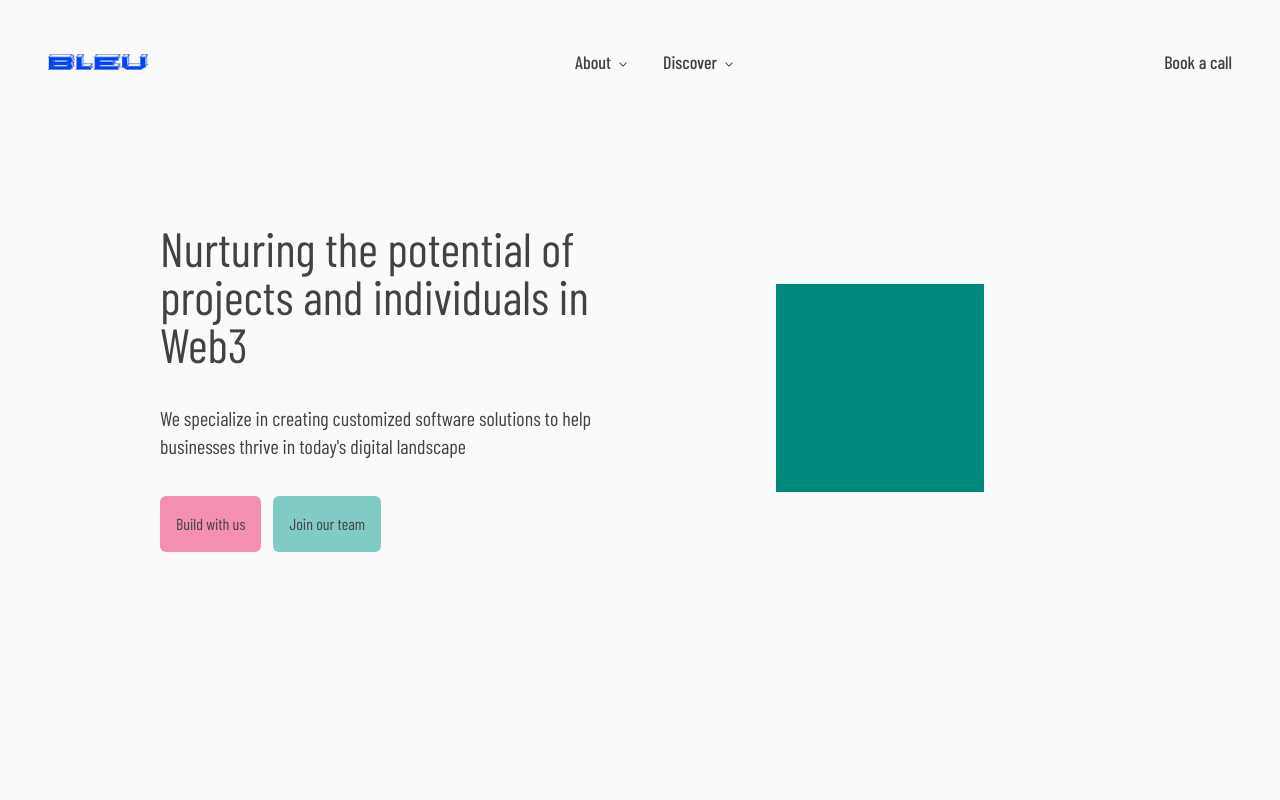
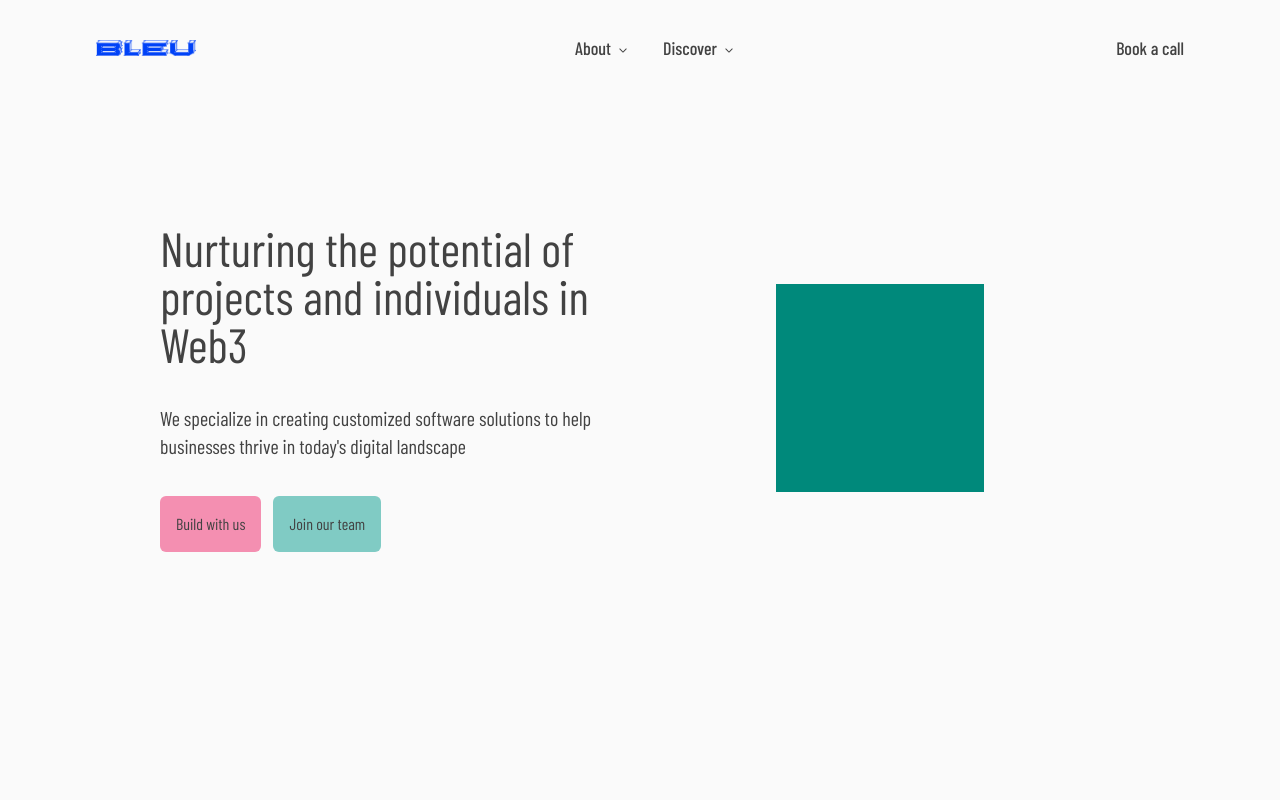
Before and after one commit to bleu/next-mdx, a Next.js app: page / in a window 1280 px wide. Shown: the top 800 px of the page. Built offline with nearby package versions, Linux system fonts and the light colour scheme.

Commit message:
chore: update header padding

```diff
--- a/src/app/(components)/header.tsx
+++ b/src/app/(components)/header.tsx
@@ -53,11 +53,11 @@ export default function Header() {
   return (
     <header
       className={cn(
-        "fixed top-0 left-0 right-0 py-12 px-6 md:px-12 text-lg font-medium bg-neutral-50 transition-transform duration-300",
+        "fixed top-0 left-0 right-0 px-6 md:px-12 text-lg font-medium bg-neutral-50 transition-transform duration-300",
         isVisible ? "translate-y-0" : "-translate-y-full"
       )}
     >
-      <nav className="flex flex-1 items-center justify-between">
+      <nav className="flex flex-1 items-center justify-between h-24 px-12">
         <Link href="/">
           <Image src="/bleu.png" alt="bleu's logo" width={100} height={100} />
         </Link>
```
